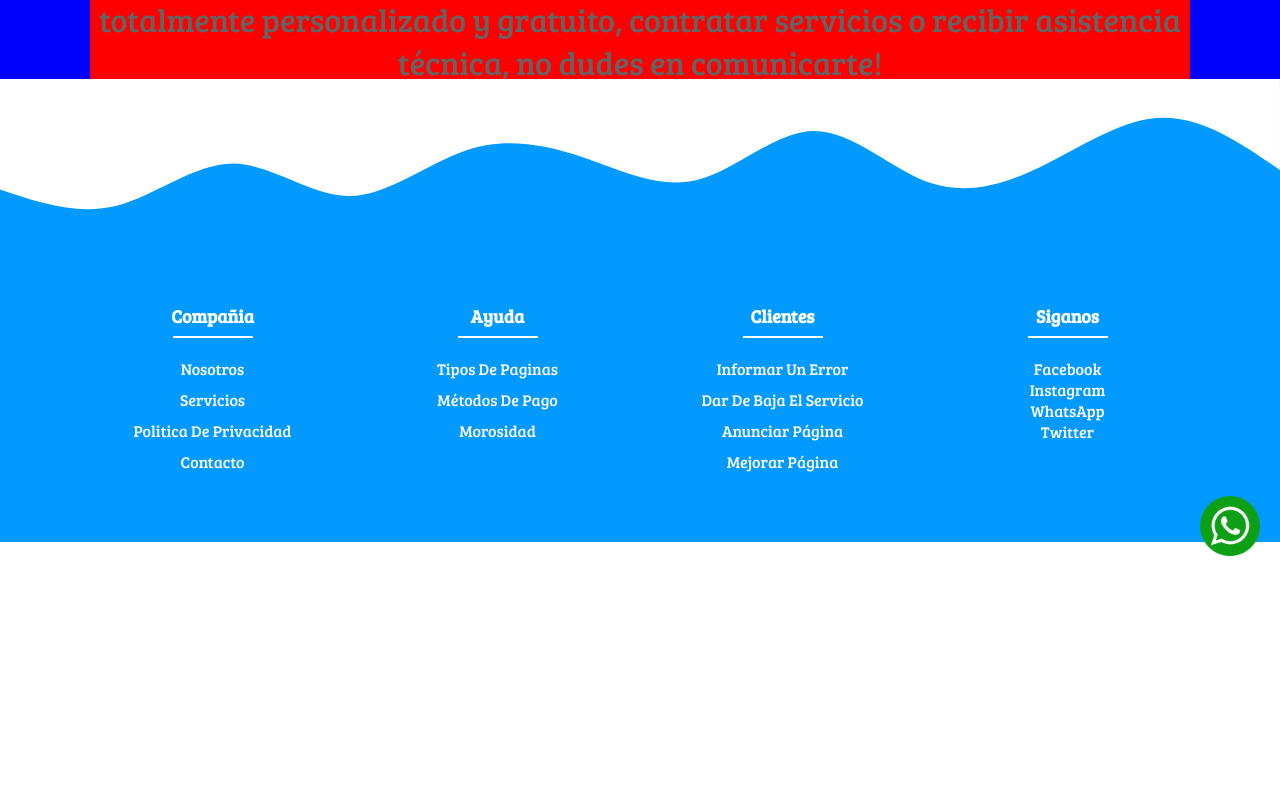
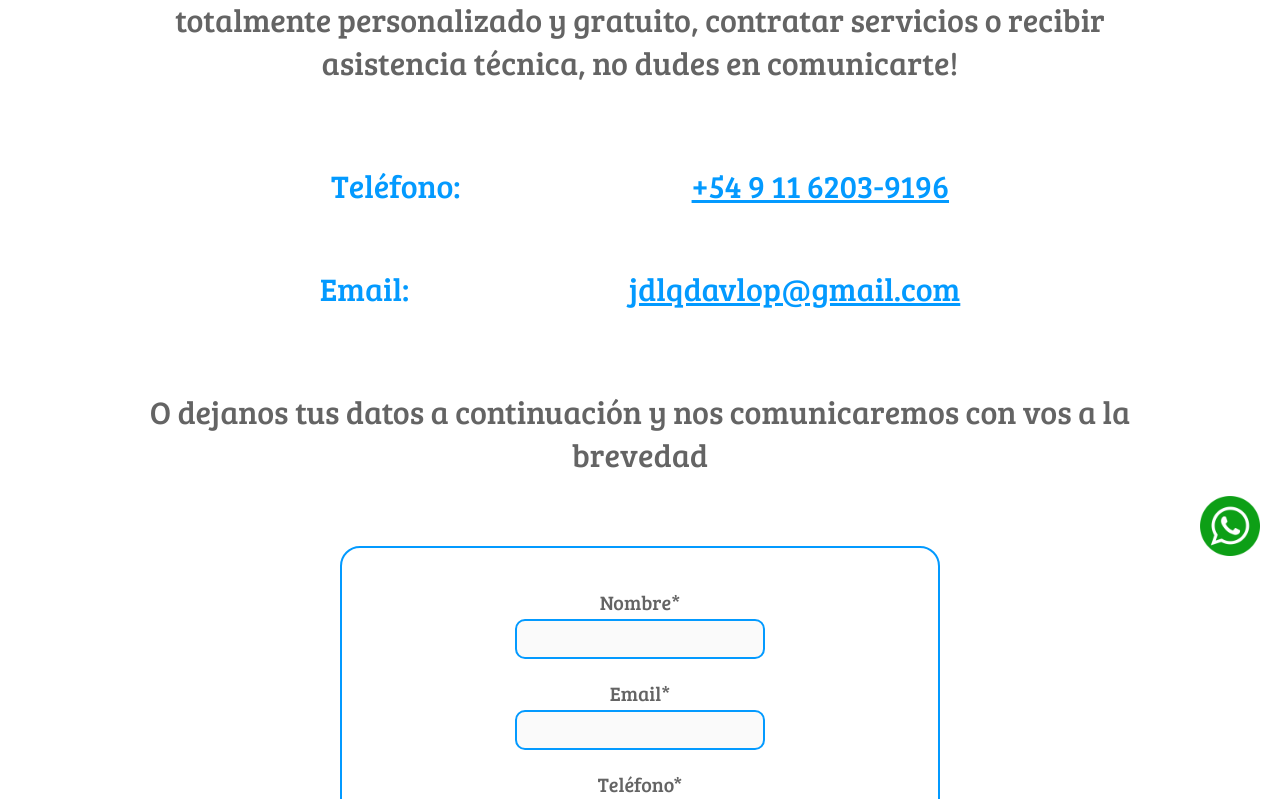
Before and after one commit to Davlop08/-creacion-pagina-web, a Next.js app: page /contacto in a window 1280 px wide. Shown: the part 220-1019 px from the top of the page. Before the commit the page ends 800 px from the top, so only its background shows below. Built offline with nearby package versions, Linux system fonts and the light colour scheme.

Commit message:
se terminó el boceto inicial de la pagina contacto

```diff
--- a/pages/contacto/index.jsx
+++ b/pages/contacto/index.jsx
@@ -2,6 +2,9 @@ import { Fragment } from "react";
 import Layout from "../../components/Layout"
 import HeadMeta from "../../components/HeadMeta"
 import styles from "../../styles/Contact.module.css"
+import globals from "../../globals";
+import Link from "next/link"
+import ContactForm from "../../components/ContactForm"
 
 export default function index() {
     return (
@@ -22,7 +25,25 @@ export default function index() {
 
                 <section className={styles.contact_channels_container}>
                     <div className={styles.contact_channels_content_container}>
+                        <div className={styles.contact_element}>
+                            <h4>Teléfono:</h4>
+                            <Link href={`tel:${globals.contact.number}`}>{globals.contact.number}</Link>
+                        </div>
+                        <div className={styles.contact_element}>
+                            <h4>Email:</h4>
+                            <Link href={`mailto:${globals.contact.mail}?`}>
+                                {globals.contact.mail}</Link>
+                        </div>
+                    </div>
+                </section>
 
+                <section className={styles.form_container}>
+                    <div className={styles.form_container_content}>
+                        <h4 className={styles.form_title}>
+                            O dejanos tus datos a continuación y nos comunicaremos con vos a la brevedad
+                        </h4>
+
+                        <ContactForm />
                     </div>
                 </section>
             </Layout>
--- a/styles/Contact.module.css
+++ b/styles/Contact.module.css
@@ -1,6 +1,5 @@
 .entry_container{
     width: 100%;
-    background-color: blue;
     margin-top: 80px;
 }
 
@@ -14,10 +13,10 @@
     max-width: 1100px;
     display: flex;
     flex-direction: column;
-    background-color: red;
     text-align: center;
     margin: 0 auto;
-    padding-top: 30px;
+    padding: 30px 30px 0 30px;
+
 }
 
 .entry_title{
@@ -33,8 +32,10 @@
 
 /* ----------------------------------------------------------channels section---------------------------------------- */
 
-.contact_channels_container{
+.contact_channels_container,
+.form_container{
     width: 100%;
+    padding-top: 50px;
 }
 
 .contact_channels_content_container{
@@ -44,3 +45,39 @@
     flex-direction: column;
     text-align: center;
 }
+
+.contact_element{
+    display: flex;
+    flex-direction: row;
+    justify-content: space-evenly;
+    flex-wrap: wrap;
+    padding: 30px 10px;
+}
+
+.contact_element h4{
+    color: var(--header_hover_color);
+    font-size: 25px;
+    font-size: 2rem;
+    font-weight: 100;
+}
+
+.contact_element a {
+    color: var(--header_hover_color);
+    font-size: 2rem;
+    text-decoration: underline;
+}
+
+.form_container_content{
+    max-width: 1100px;
+    margin: 0 auto;
+    text-align: center;
+    display: flex;
+    flex-direction: column;
+}
+
+.form_title{
+    padding: 0 20px;
+    color: var(--header_logo_color);
+    font-size: 2rem;
+    font-weight: 100;
+}
```
